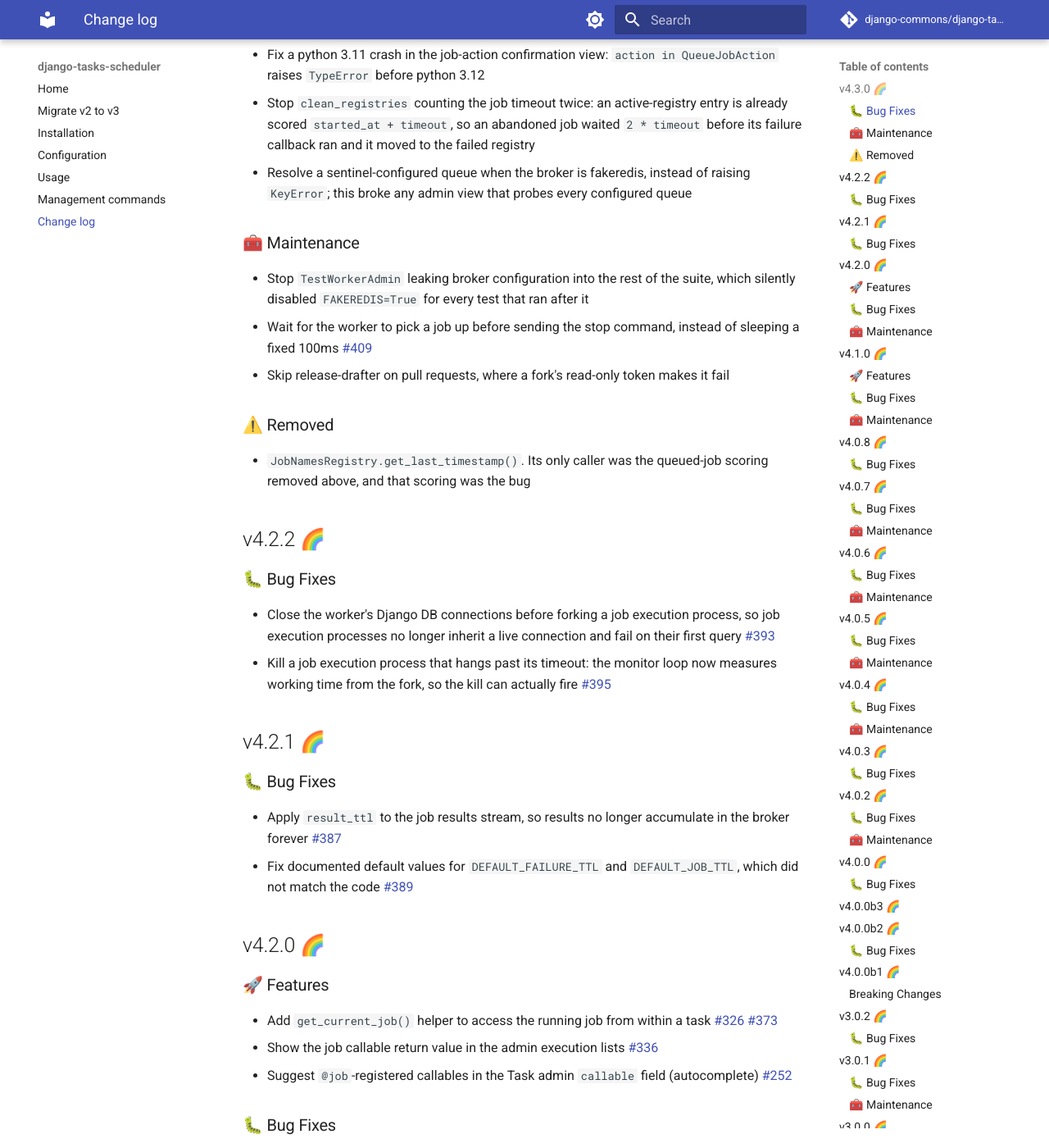
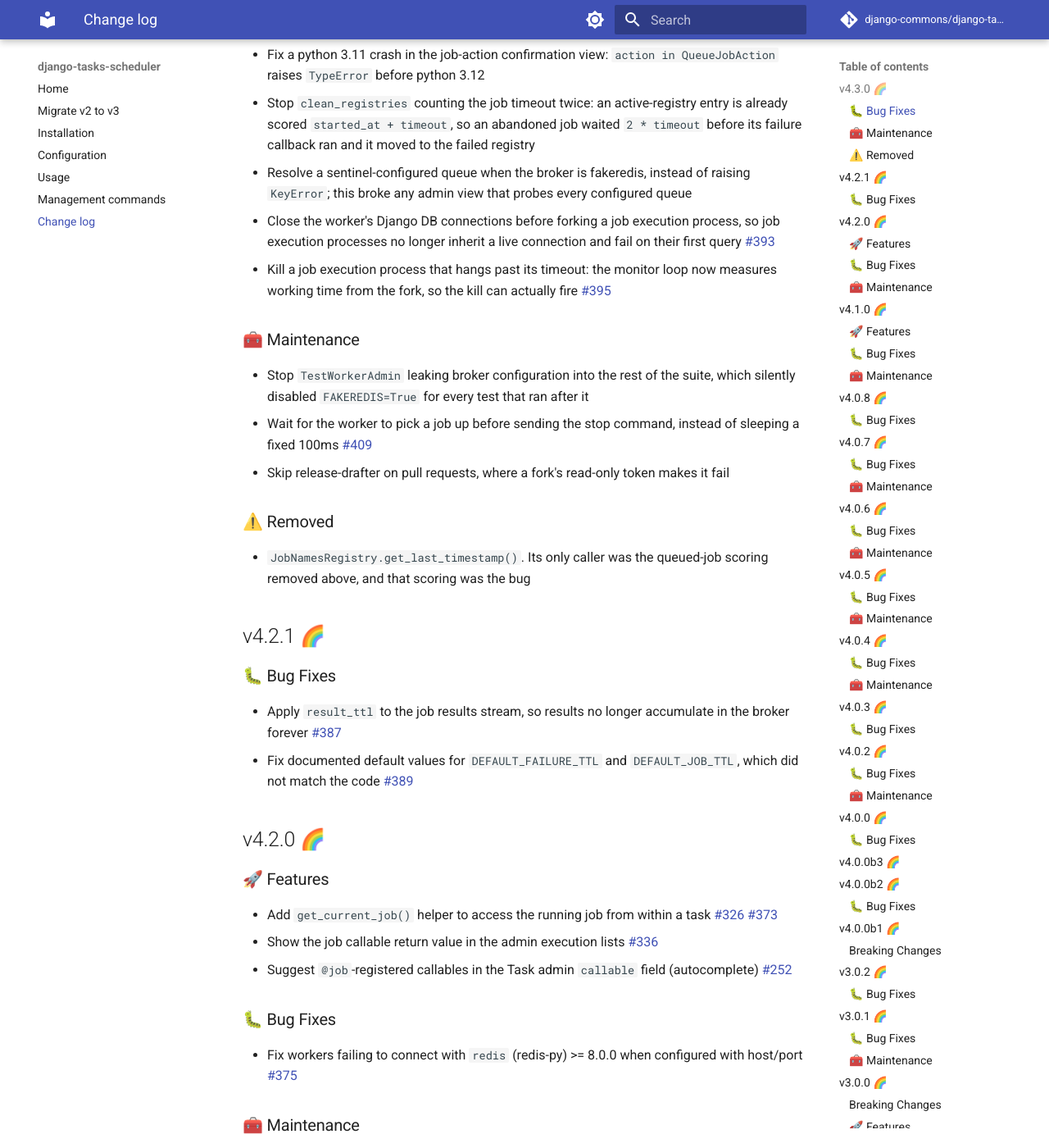
Before and after one commit to django-commons/django-tasks-scheduler, an MkDocs documentation site: the page built from docs/changelog.md, in a window 1280 px wide and 1400 px high, scrolled down 578 px. Shown: the whole window at 82% size. Built offline with MkDocs 1.6.1 and Material for MkDocs 9.7.7, drawn with Linux system fonts in a browser that asks for light colours; comment, search, counter and statistics services are not loaded; some of the changed lines change nothing that is shown.

Commit message:
doc:update

```diff
--- a/docs/changelog.md
+++ b/docs/changelog.md
@@ -13,6 +13,8 @@
 - Fix a python 3.11 crash in the job-action confirmation view: `action in QueueJobAction` raises `TypeError` before python 3.12
 - Stop `clean_registries` counting the job timeout twice: an active-registry entry is already scored `started_at + timeout`, so an abandoned job waited `2 * timeout` before its failure callback ran and it moved to the failed registry
 - Resolve a sentinel-configured queue when the broker is fakeredis, instead of raising `KeyError`; this broke any admin view that probes every configured queue
+- Close the worker's Django DB connections before forking a job execution process, so job execution processes no longer inherit a live connection and fail on their first query #393
+- Kill a job execution process that hangs past its timeout: the monitor loop now measures working time from the fork, so the kill can actually fire #395
 
 ### 🧰 Maintenance
 
@@ -23,13 +25,6 @@
 ### ⚠️ Removed
 
 - `JobNamesRegistry.get_last_timestamp()`. Its only caller was the queued-job scoring removed above, and that scoring was the bug
-
-## v4.2.2 🌈
-
-### 🐛 Bug Fixes
-
-- Close the worker's Django DB connections before forking a job execution process, so job execution processes no longer inherit a live connection and fail on their first query #393
-- Kill a job execution process that hangs past its timeout: the monitor loop now measures working time from the fork, so the kill can actually fire #395
 
 ## v4.2.1 🌈
 
```
